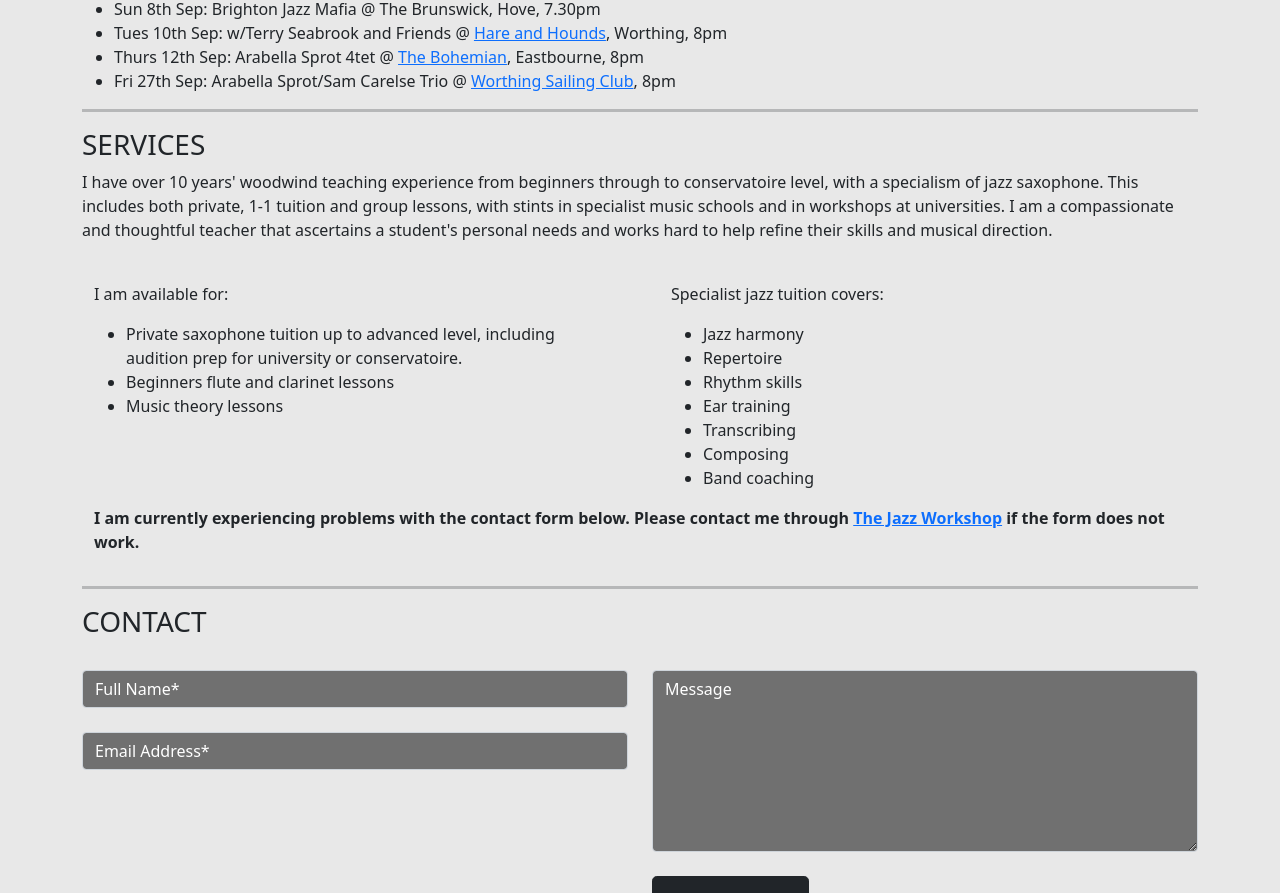
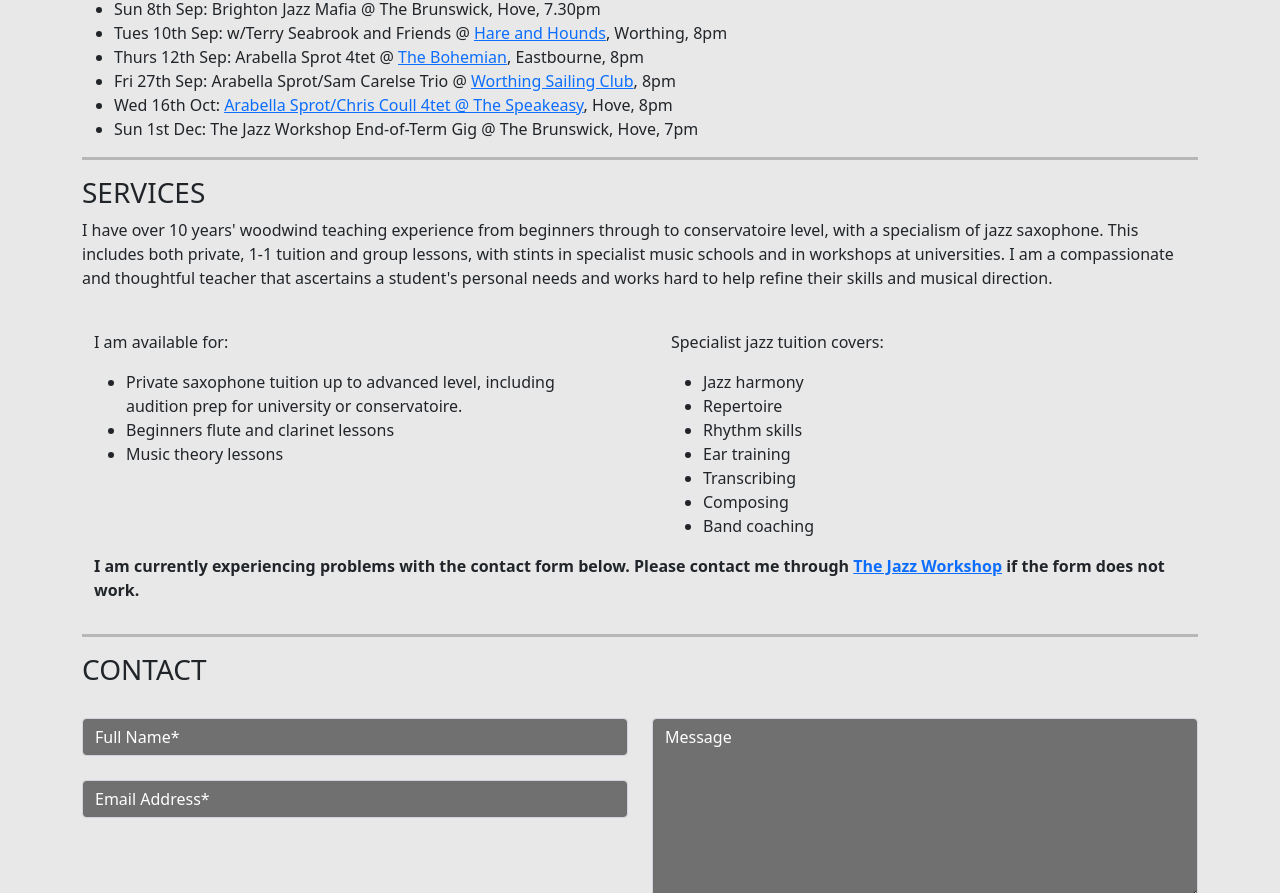
Before and after one commit to asprot/arabella-sprot, a plain HTML site: page index.html in a window 1280 px wide. Shown: the part 1726-2619 px from the top of the page. Drawn offline with nearby package versions, Linux system fonts and the light colour scheme.

Commit message:
new gig dates

```diff
--- a/index.html
+++ b/index.html
@@ -130,6 +130,8 @@
                 <li>Tues 10th Sep: w/Terry Seabrook and Friends @ <a href= https://www.hareandhoundsworthing.co.uk/LIVEJAZZ>Hare and Hounds</a>, Worthing, 8pm</li>
                 <li>Thurs 12th Sep: Arabella Sprot 4tet @ <a href= https://bohemianeastbourne.com/events>The Bohemian</a>, Eastbourne, 8pm</li>
                 <li>Fri 27th Sep: Arabella Sprot/Sam Carelse Trio @ <a href= https://www.worthingsailingclub.co.uk/>Worthing Sailing Club</a>, 8pm</li>
+                <li>Wed 16th Oct: <a href= https://www.facebook.com/events/489078760736458>Arabella Sprot/Chris Coull 4tet @ The Speakeasy</a>, Hove, 8pm</li>
+                <li>Sun 1st Dec: The Jazz Workshop End-of-Term Gig @ The Brunswick, Hove, 7pm</li>
             </ul>
              </div>
     </div>
```
